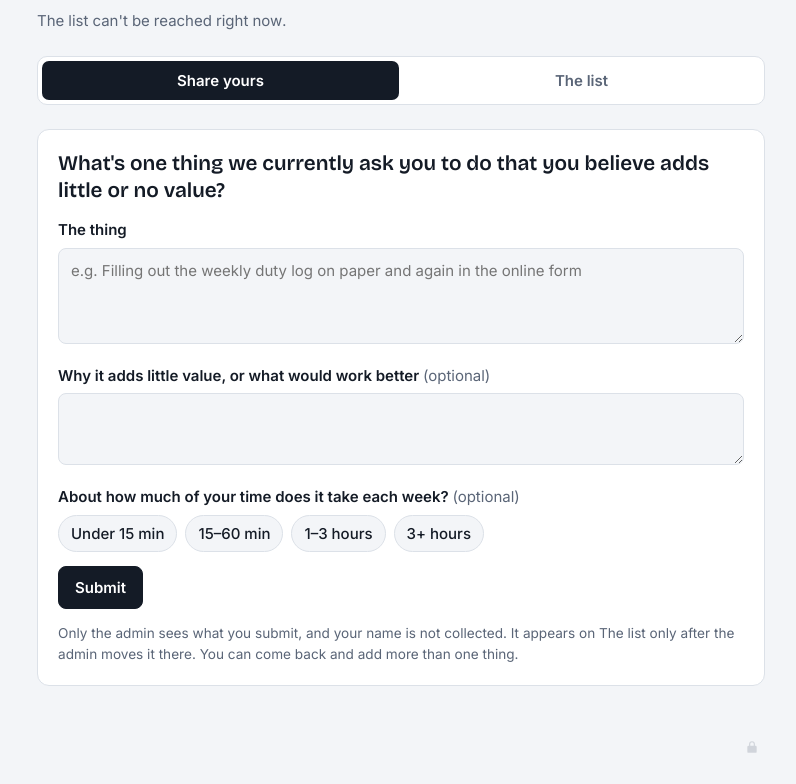
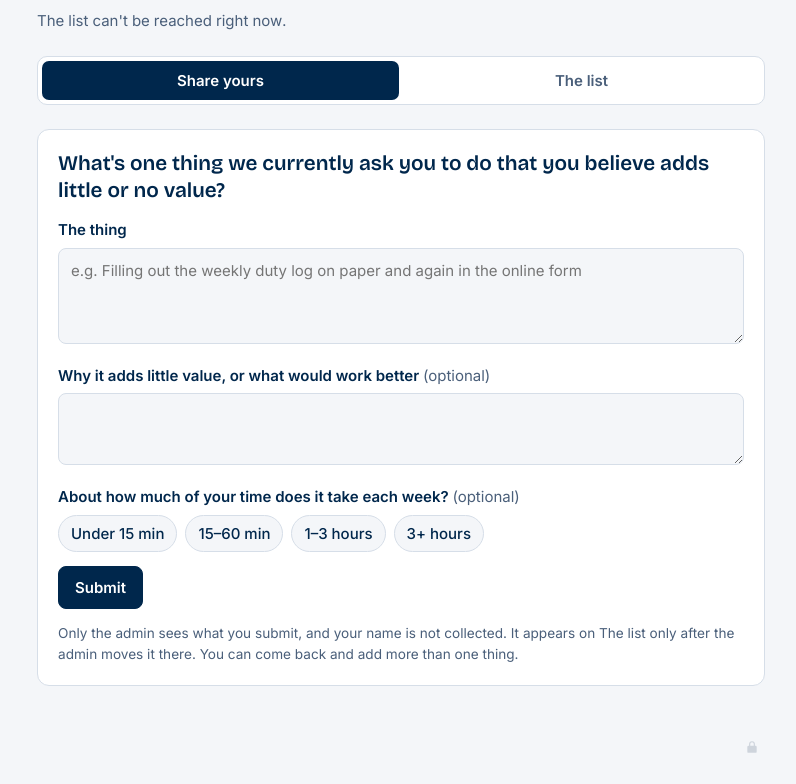
Before and after one commit to cmarklcs/resource-share, a plain HTML site: page one-less-thing/index.html in a window 1280 px wide. Shown: the part 148-932 px from the top of the page, without its empty margins (239-1035 px from the left). Drawn offline with nearby package versions, Linux system fonts and the light colour scheme; no server answers.

Commit message:
One Less Thing!: Lausanne brand colors (navy, green, red)
Co-Authored-By: Claude Opus 5.5 <noreply@anthropic.com>

```diff
--- a/one-less-thing/app.js
+++ b/one-less-thing/app.js
@@ -63,7 +63,7 @@ function renderTally(){
   const open=S.list.length-done;
   $("#tally").innerHTML = S.listLoaded ? `
     <div class="gone"><b>${done}</b><span class="muted">knocked off</span></div>
-    <div><b>${working}</b><span class="muted">in progress</span></div>
+    <div class="prog"><b>${working}</b><span class="muted">in progress</span></div>
     <div><b>${open}</b><span class="muted">still on the list</span></div>` : `<span class="muted">${S.offline?"The list can't be reached right now.":"Loading the list…"}</span>`;
 }
 
--- a/one-less-thing/style.css
+++ b/one-less-thing/style.css
@@ -1,19 +1,28 @@
+/* Lausanne brand colors (Branding Quick Reference):
+   Lausanne blue (navy) #00274C · green #679423 · red #D9002A
+   Status colors: navy = on the list, green = in progress, solid green = knocked off, red = the strike. */
 :root{
   color-scheme:light;
-  --bg:#F3F5F8; --surface:#FFFFFF; --ink:#141B26; --muted:#5A6577; --line:#DCE1E8;
-  --accent:#2C4FD1; --accent-soft:#E6ECFD; --strike:#D7263D; --mark:#FFE36B;
-  --good:#1D7F55; --good-soft:#E2F4EB; --warn:#9A6212; --warn-soft:#FBF0DC;
+  --bg:#F4F6F9; --surface:#FFFFFF; --ink:#00274C; --muted:#4A5F7A; --line:#D6DEE8;
+  --accent:#00274C; --accent-soft:#E1E8F1;
+  --strike:#D9002A; --mark:#CFE3AE;
+  --green:#679423; --good:#4A7319; --good-soft:#EAF2DD; --on-good:#FFFFFF;
+  --warn:#A8001F; --warn-soft:#FBE3E7;
   --display:"Bricolage Grotesque", "Inter", system-ui, sans-serif;
   --body:"Inter", system-ui, -apple-system, "Segoe UI", sans-serif;
 }
 @media (prefers-color-scheme: dark){:root:not([data-theme="light"]){
-  --bg:#0E131A; --surface:#171E28; --ink:#E7EBF1; --muted:#96A1B2; --line:#2A3442;
-  --accent:#86A0FF; --accent-soft:#1E2945; --strike:#FF6B7D; --mark:#6B5A12;
-  --good:#53C792; --good-soft:#15302A; --warn:#E3AE5A; --warn-soft:#33281A; color-scheme:dark}}
+  --bg:#0B1626; --surface:#12213A; --ink:#E8EDF4; --muted:#A9B8CC; --line:#24344F;
+  --accent:#8FB3E0; --accent-soft:#1A2F4F;
+  --strike:#FF5A6E; --mark:#3E5A1F;
+  --green:#7FAE3A; --good:#A5D06A; --good-soft:#1E3317; --on-good:#0B1626;
+  --warn:#FF8496; --warn-soft:#3A1520; color-scheme:dark}}
 :root[data-theme="dark"]{
-  --bg:#0E131A; --surface:#171E28; --ink:#E7EBF1; --muted:#96A1B2; --line:#2A3442;
-  --accent:#86A0FF; --accent-soft:#1E2945; --strike:#FF6B7D; --mark:#6B5A12;
-  --good:#53C792; --good-soft:#15302A; --warn:#E3AE5A; --warn-soft:#33281A; color-scheme:dark}
+  --bg:#0B1626; --surface:#12213A; --ink:#E8EDF4; --muted:#A9B8CC; --line:#24344F;
+  --accent:#8FB3E0; --accent-soft:#1A2F4F;
+  --strike:#FF5A6E; --mark:#3E5A1F;
+  --green:#7FAE3A; --good:#A5D06A; --good-soft:#1E3317; --on-good:#0B1626;
+  --warn:#FF8496; --warn-soft:#3A1520; color-scheme:dark}
 
 *{box-sizing:border-box}
 [hidden]{display:none!important}
@@ -38,6 +47,7 @@ h1 .less::after{content:"";position:absolute;left:-2%;right:-2%;bottom:.08em;hei
 .tally div{display:flex;align-items:baseline;gap:6px}
 .tally b{font-family:var(--display);font-size:1.5rem;font-weight:800}
 .tally .gone b{color:var(--strike)}
+.tally .prog b{color:var(--good)}
 
 nav.tabs{display:flex;gap:4px;padding:4px;background:var(--surface);border:1px solid var(--line);border-radius:10px;overflow-x:auto}
 nav.tabs a{flex:1;text-align:center;padding:8px 12px;border-radius:7px;color:var(--muted);text-decoration:none;font-weight:600;white-space:nowrap}
@@ -75,8 +85,8 @@ button:disabled{opacity:.5;cursor:not-allowed}
 .items{display:flex;flex-direction:column;gap:10px;list-style:none;margin:0;padding:0}
 .item{background:var(--surface);border:1px solid var(--line);border-radius:12px;padding:16px 18px;display:grid;grid-template-columns:auto 1fr;gap:4px 14px}
 .item .tick{grid-row:span 3;width:22px;height:22px;margin-top:2px;border:2px solid var(--muted);border-radius:5px;position:relative}
-.item.working .tick{border-color:var(--warn)}
-.item.done .tick{border-color:var(--strike);background:var(--strike)}
+.item.working .tick{border-color:var(--green);border-width:3px}
+.item.done .tick{border-color:var(--green);background:var(--green)}
 .item.done .tick::after{content:"";position:absolute;left:6px;top:2px;width:5px;height:10px;border:solid #fff;border-width:0 2.5px 2.5px 0;transform:rotate(45deg)}
 .item .t{font-weight:600;font-size:1.05rem;min-width:0;overflow-wrap:anywhere}
 .item.done .t{text-decoration:line-through;text-decoration-color:var(--strike);text-decoration-thickness:3px;color:var(--muted)}
@@ -85,8 +95,8 @@ button:disabled{opacity:.5;cursor:not-allowed}
 .meta{display:flex;flex-wrap:wrap;gap:6px 10px;align-items:center;font-size:.85rem;color:var(--muted)}
 .pill{display:inline-block;padding:1px 9px;border-radius:99px;font-size:.78rem;font-weight:600}
 .pill.open{background:var(--accent-soft);color:var(--accent)}
-.pill.working{background:var(--warn-soft);color:var(--warn)}
-.pill.done{background:var(--good-soft);color:var(--good)}
+.pill.working{background:var(--good-soft);color:var(--good)}
+.pill.done{background:var(--good);color:var(--on-good)}
 .pill.you{background:var(--mark);color:var(--ink)}
 .changed{font-size:.92rem}
 .changed b{font-weight:600}
```
